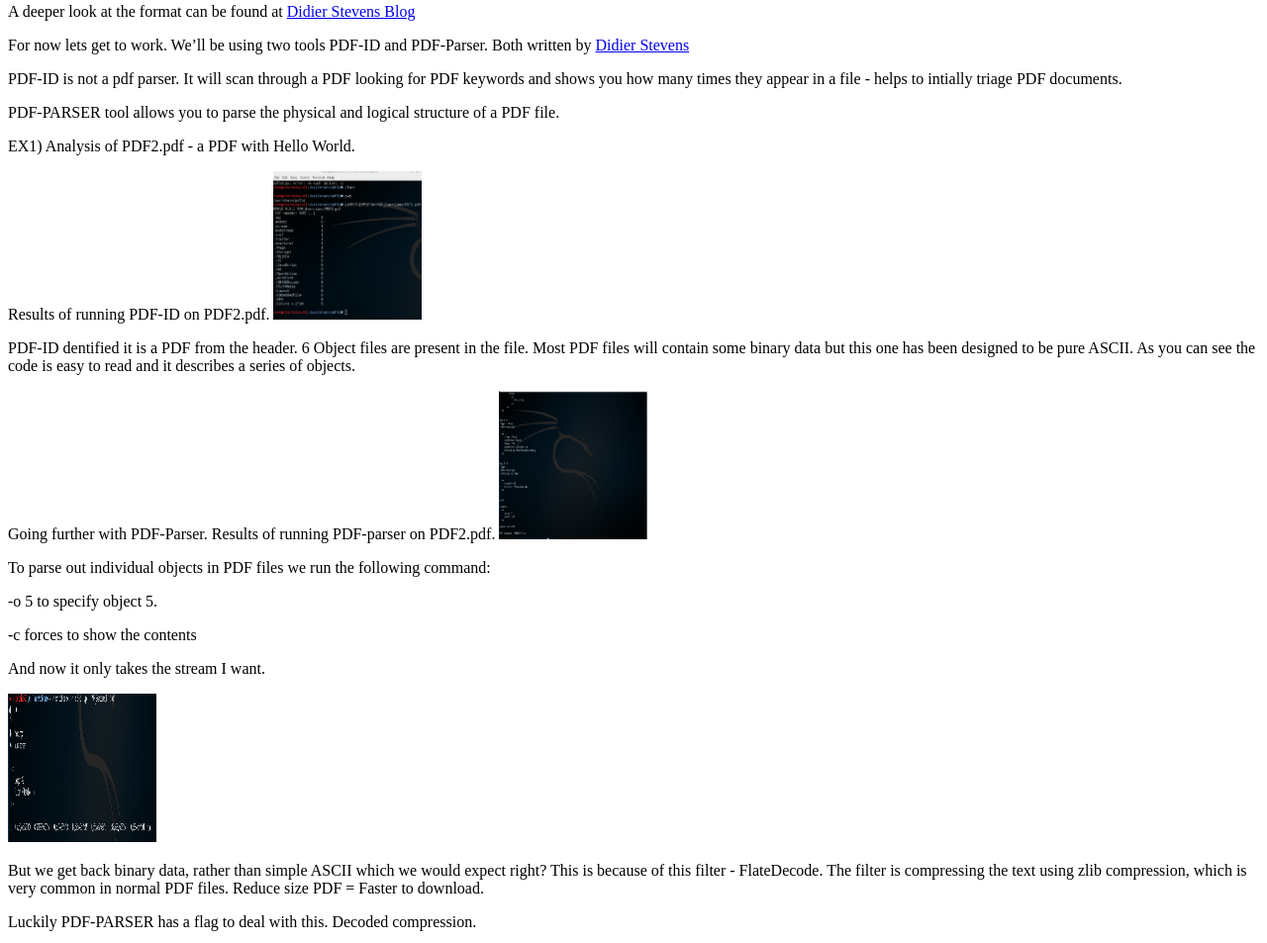
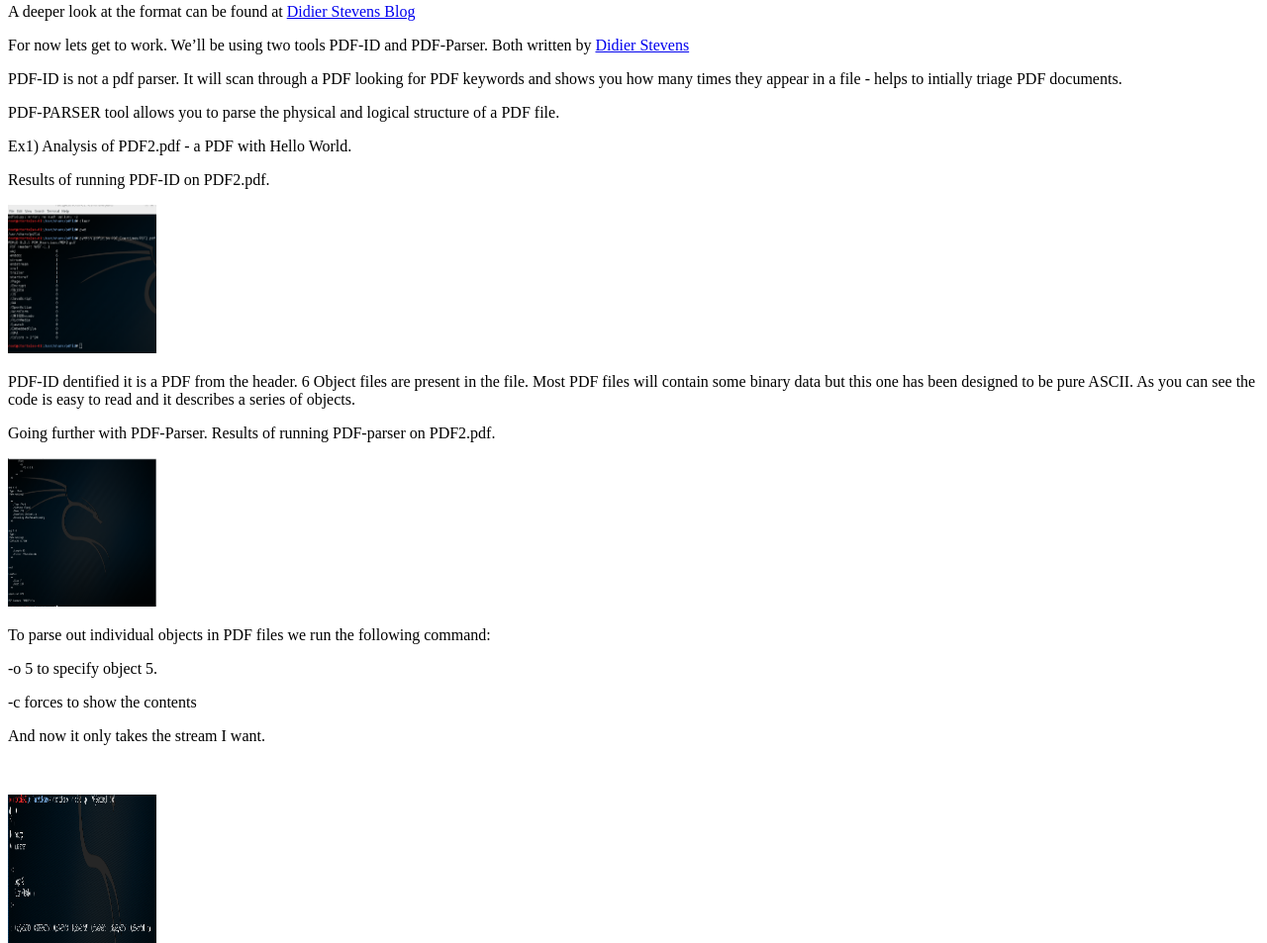
Before and after one commit to cianyoung/cianyoung.github.io, a plain HTML site: page posts.html in a window 1280 px wide. Shown: the part 1392-2345 px from the top of the page at 99% size. Drawn offline with Linux system fonts and the light colour scheme.

Commit message:
UpdatesToHTMLandPosts

```diff
--- a/posts.html
+++ b/posts.html
@@ -92,20 +92,20 @@
 
     <p>PDF-PARSER tool allows you to parse the physical and logical structure of a PDF file.</p>
 
-    <p>EX1) Analysis of PDF2.pdf - a PDF with Hello World.</p>
+    <p>Ex1) Analysis of PDF2.pdf - a PDF with Hello World.</p>
 
-    <p>Results of running PDF-ID on PDF2.pdf.
-      <img src="/images/posts/pdfid1.png" width="150" height="150" title="PDFIF">
+    <p>Results of running PDF-ID on PDF2.pdf. <br>
+
     </p>
-
+    <p> <img src="/images/posts/pdfid1.png" width="150" height="150" title="PDFIF"></p>
     <p>PDF-ID dentified it is a PDF from the header. 6 Object files are present in the file. Most PDF files will contain some binary data but this one has been designed to be pure ASCII. As you can see the code is easy to read and it describes a
       series of objects.</p>
 
     <p>Going further with PDF-Parser.
       Results of running PDF-parser on PDF2.pdf.
-      <img src="/images/posts/pdfparser1.png" width="150" height="150" title="PDFparser">
+
     </p>
-
+    <p><img src="/images/posts/pdfparser1.png" width="150" height="150" title="PDFparser"></p>
     <p>To parse out individual objects in PDF files we run the following command:</p>
 
     <p>-o 5 to specify object 5.</p>
@@ -113,25 +113,25 @@
     <p>-c forces to show the contents</p>
 
     <p>And now it only takes the stream I want.</p>
-
+    <br>
     <p><img src="/images/posts/pdfparser1.1.png" width="150" height="150" title="PDFparser1.1"></p>
 
     <p>But we get back binary data, rather than simple ASCII which we would expect right? This is because of this filter - FlateDecode. The filter is compressing the text using zlib compression, which is very common in normal PDF files. Reduce size
       PDF = Faster to download.</p>
 
     <p>Luckily PDF-PARSER has a flag to deal with this. Decoded compression.</p>
-
+    <br>
     <p><img src="/images/posts/pdfparser1.2.png" width="150" height="150" title="PDFparser1.2"></p>
 
     <p>EX2) Analysis of java.pdf.
       PDFID output.
-      <img src="/images/posts/java.png" width="150" height="150" title="Java">
     </p>
-
+    <p> <img src="/images/posts/java.png" width="150" height="150" title="Java">
+    </p>
     <p>Same as previous, still one page etc. However there is Javascript present. A user opening this PDF normally will not notice as you will see.</p>
 
     <p>Using the -s flag of PDF parser to figure out which object it is in.</p>
-
+    <br>
     <p><img src="/images/posts/java2.png" width="150" height="150" title="java2"></p>
 
     <p>Javascript appears in Object 7. Search feature in PDF-PARSER is NOT case sensitive. /JS shows the actual JavaScript to run. The JS will use the app class which references the PDF document itself. It calls the alert method with some parameters.
@@ -141,17 +141,17 @@
 
     <p>EX3) Another example involving a PE file.
       PDF-ID output.</p>
-
+    <br>
     <p><img src="/images/posts/exe.png" width="150" height="150" title="exe"></p>
 
     <p>We have an embedded file 1 - i.e. a file embedded in the PDF. That embedded file is essentially added as an attachment. Searching for this reveals it is in Object 8.</p>
-
+    <br>
     <p><img src="/images/posts/exe3.png" width="150" height="150" title="exe3"></p>
 
     <p>Using -d to dump the file.</p>
-
+    <br>
     <p><img src="/images/posts/exe4.png" width="150" height="150" title="exe4"></p>
-
+    <br>
     <p><img src="/images/posts/exe5.png" width="150" height="150" title="exe5"></p>
 
     <p>We can straight up run/sandbox at this stage. Or reverse if you know how. We&rsquo;ll be covering this later.</p>
```
